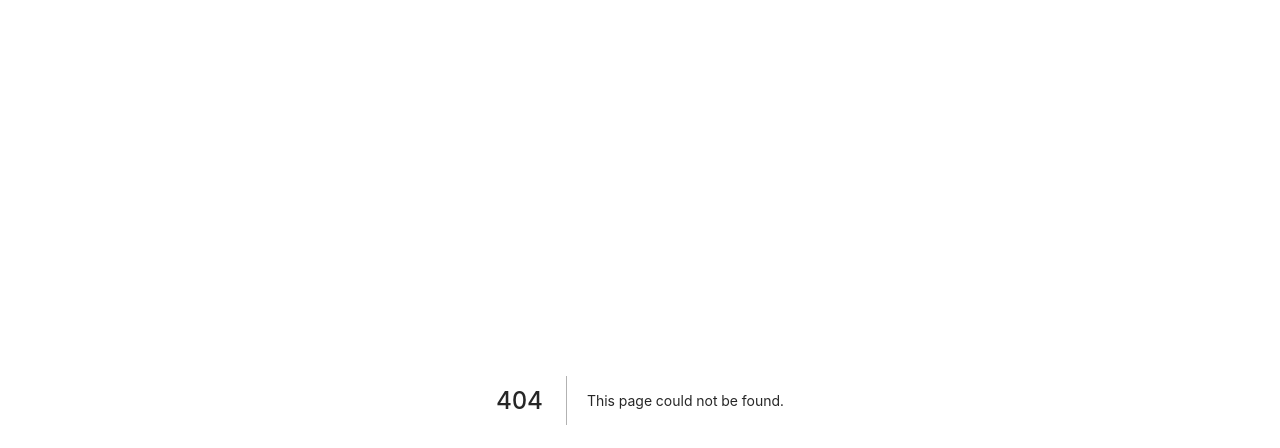
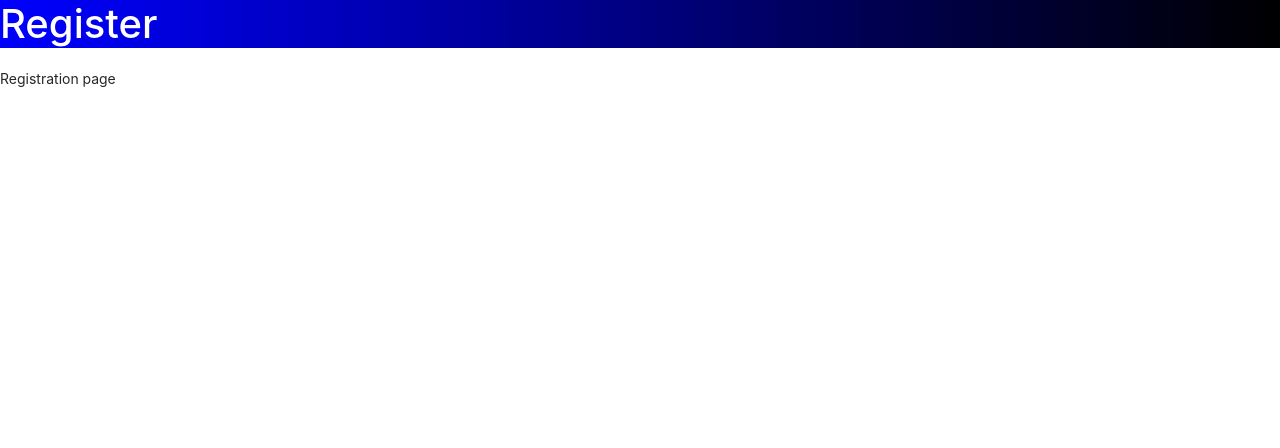
Before and after one commit to robertbenavidez/LMS, a Next.js app in the folder client/: page /register in a window 1280 px wide. Before the commit this address had no page. Shown: the top 448 px of the page. Built offline with nearby package versions, Linux system fonts and the light colour scheme.

Commit message:
dummy login and register page set up

```diff
--- /dev/null
+++ b/client/pages/register.js
@@ -0,0 +1,10 @@
+const Register = () => {
+    return (
+        <>
+            <h1 className='jumbotron bg-primary square'>Register</h1>
+            <p>Registration page</p>
+        </>
+    )
+}
+
+export default Register;
```
Also changed, not shown: client/pages/login.js (added, +10 -0 lines).
